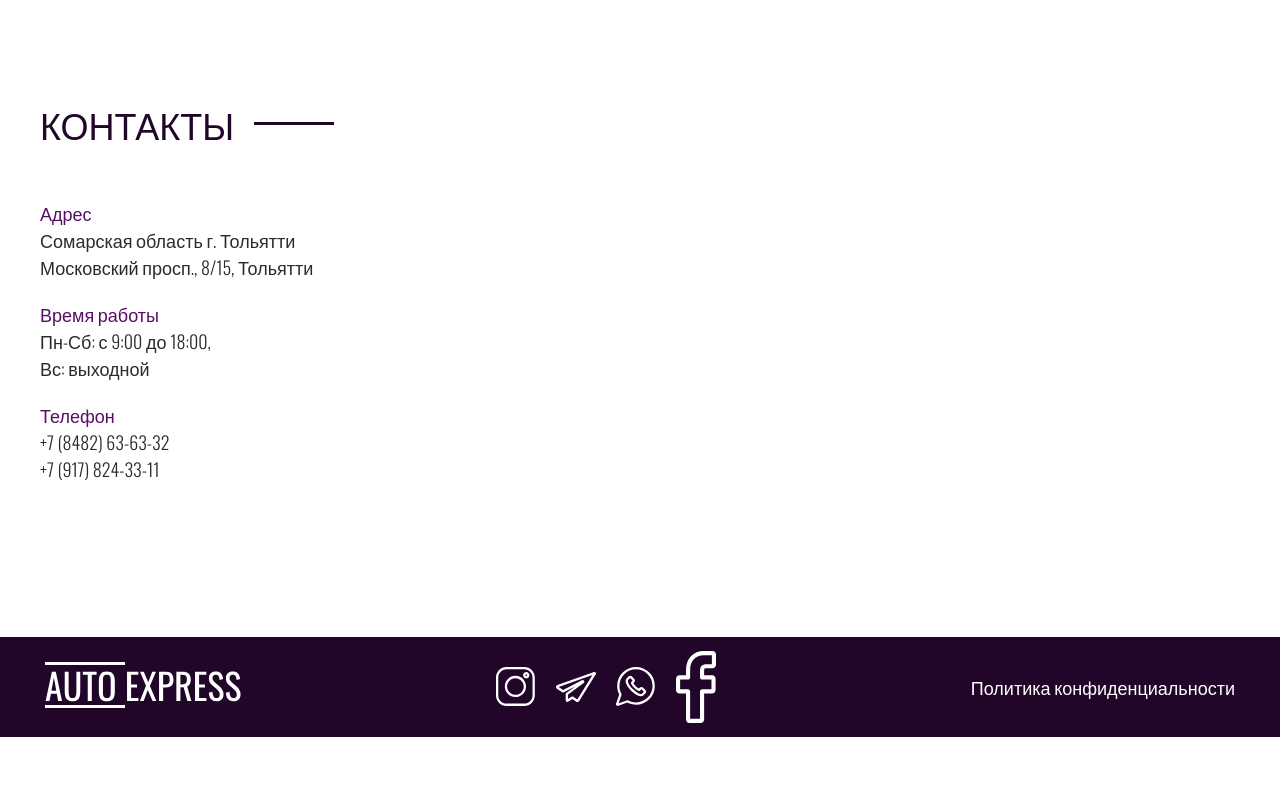
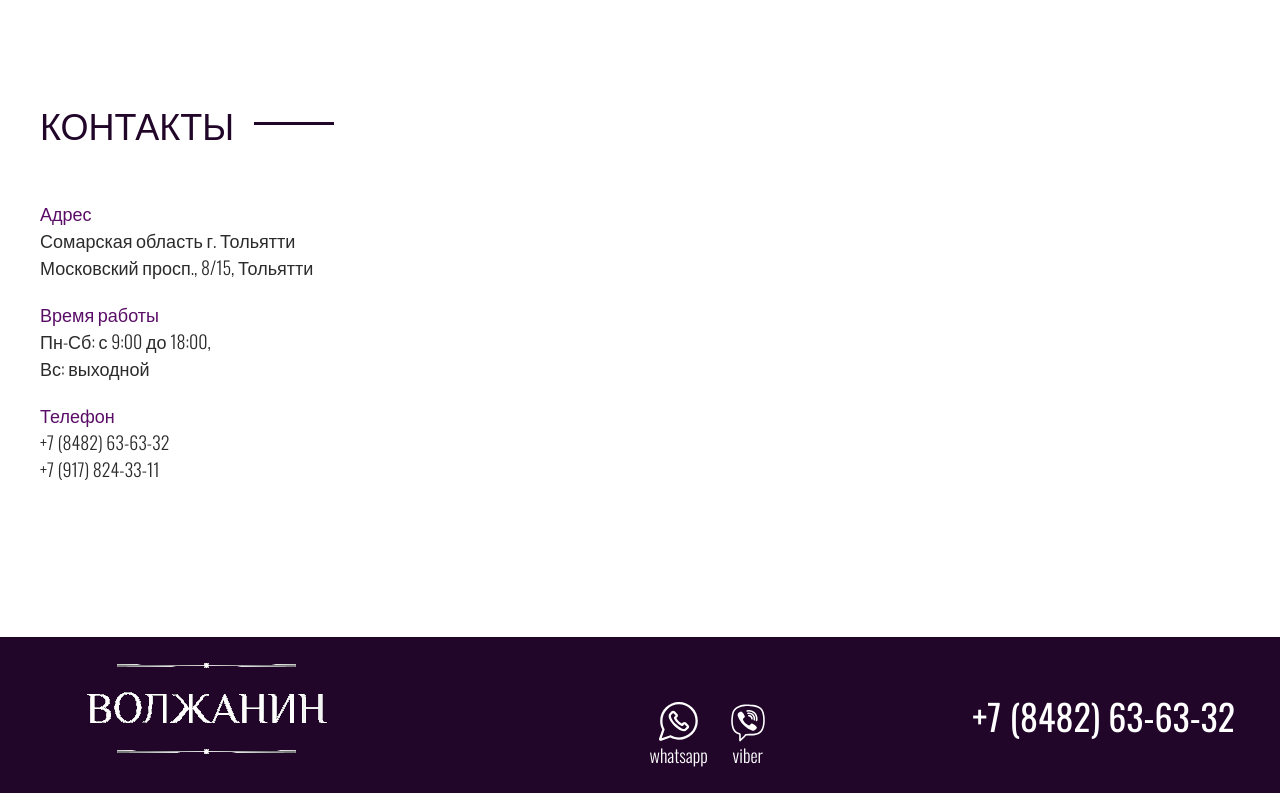
Before and after one commit to Yakunina-Anna/sto, a plain HTML site: page index.html in a window 1280 px wide. Shown: the part 3561-4354 px from the top of the page. Before the commit the page ends 4298 px from the top, so only its background shows below. Drawn offline with nearby package versions, Linux system fonts and the light colour scheme.

Commit message:
изменение небольшие

```diff
--- a/index.html
+++ b/index.html
@@ -300,25 +300,22 @@
     <div class="container">
       <div class="footer__inner">
         <a class="logo" href="#">
-          <img class="logo__img" src="images/logo.svg" alt="logo">
+          <img class="logo__img" src="images/logo-sto.png" alt="logo">
         </a>
-        <div class="social footer__social">
-          <a class="social__link" href="">
-            <img class="social__img" src="images/instagram.svg" alt="instagram icon">
+        <div class="social header__social">
+
+
+          <a class="social__link" href="https://wa24.site/79272694194">
+            <img class="social__img" src="images/whatsapp.svg" alt="whatsapp icon">
+            <p class="text social__text ">whatsapp</p>
           </a>
-          <a class="social__link" href="">
-            <img class="social__img" src="images/telegram.svg" alt="telegram icon">
-          </a>
-          <a class="social__link" href="">
-            <img class="social__img" src="images/whatsapp.svg" alt="whatsapp icon">
-          </a>
-          <a class="social__link" href="">
-            <img class="social__img" src="images/facebook.svg" alt="facebook icon ">
+          <a class="social__link" href="https://viber.click/79272694194">
+            <img class="social__img" src="images/viber.svg" alt="viber icon ">
+            <p class="text social__text ">viber</p>
           </a>
         </div>
-        <a class="footer__copy" href="#">
-          Политика конфиденциальности
-        </a>
+        <a class="phone" href="tel:+78482636332">+7 (8482) 63-63-32</a>
+
       </div>
     </div>
   </footer>
```
